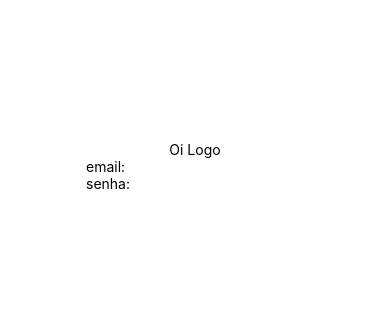
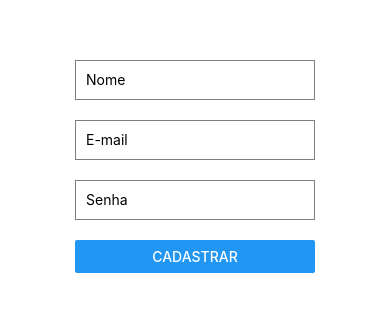
Before and after one commit to kawanlb/Projeto-Mobile-Code, a React Native app: screen / in a window 390 px wide. Shown: the part 256-568 px from the top of the page. Built offline with nearby package versions, Linux system fonts and the light colour scheme.

Commit message:
Adiciona componente TelaCadastro

```diff
--- a/App.js
+++ b/App.js
@@ -1,13 +1,12 @@
 import { StatusBar } from 'expo-status-bar';
-import { StyleSheet, Text, View } from 'react-native';
-import Logo from './frontend/components/Logos';
-import Inputs from './frontend/components/Inputs.js';
+import { StyleSheet, View } from 'react-native';
+import TelaCadastro from './frontend/pages/Cadastro/telaCadastro';
+
 
 export default function App() {
   return (
     <View style={styles.container}>
-      <Logo/>
-      <Inputs/>
+      <TelaCadastro/>
       <StatusBar style="auto" />
     </View>
   );
--- /dev/null
+++ b/frontend/pages/Cadastro/TelaCadastro.js
@@ -0,0 +1,50 @@
+// screens/SignUpScreen.js
+import React, { useState } from 'react';
+import { View, Button, StyleSheet } from 'react-native';
+import TextInput from './input';
+
+const TelaCadastro = () => {
+  const [name, setName] = useState('');
+  const [email, setEmail] = useState('');
+  const [password, setPassword] = useState('');
+
+  const handleSignUp = () => {
+    // Implementação do código para processar o cadastro
+    console.log('Nome:', name);
+    console.log('E-mail:', email);
+    console.log('Senha:', password);
+  };
+
+  return (
+    <View style={styles.container}>
+      <TextInput
+        placeholder="Nome"
+        value={name}
+        onChangeText={setName}
+      />
+      <TextInput
+        placeholder="E-mail"
+        value={email}
+        onChangeText={setEmail}
+        keyboardType="email-address"
+      />
+      <TextInput
+        placeholder="Senha"
+        value={password}
+        onChangeText={setPassword}
+        secureTextEntry
+      />
+      <Button title="Cadastrar" onPress={handleSignUp} />
+    </View>
+  );
+};
+
+const styles = StyleSheet.create({
+  container: {
+    flex: 1,
+    justifyContent: 'center',
+    paddingHorizontal: 20,
+  },
+});
+
+export default TelaCadastro;
--- /dev/null
+++ b/frontend/pages/Cadastro/input.js
@@ -0,0 +1,25 @@
+// components/TextInput.js
+import React from 'react';
+import { TextInput as RNTextInput, StyleSheet } from 'react-native';
+
+const TextInput = ({ placeholder, ...rest }) => {
+  return (
+    <RNTextInput
+      placeholder={placeholder}
+      style={styles.input}
+      {...rest}
+    />
+  );
+};
+
+const styles = StyleSheet.create({
+  input: {
+    height: 40,
+    borderColor: 'gray',
+    borderWidth: 1,
+    marginBottom: 20,
+    paddingHorizontal: 10,
+  },
+});
+
+export default TextInput;
```
Also changed, not shown: frontend/pages/Cadastro/style.css (added, +34 -0 lines).
